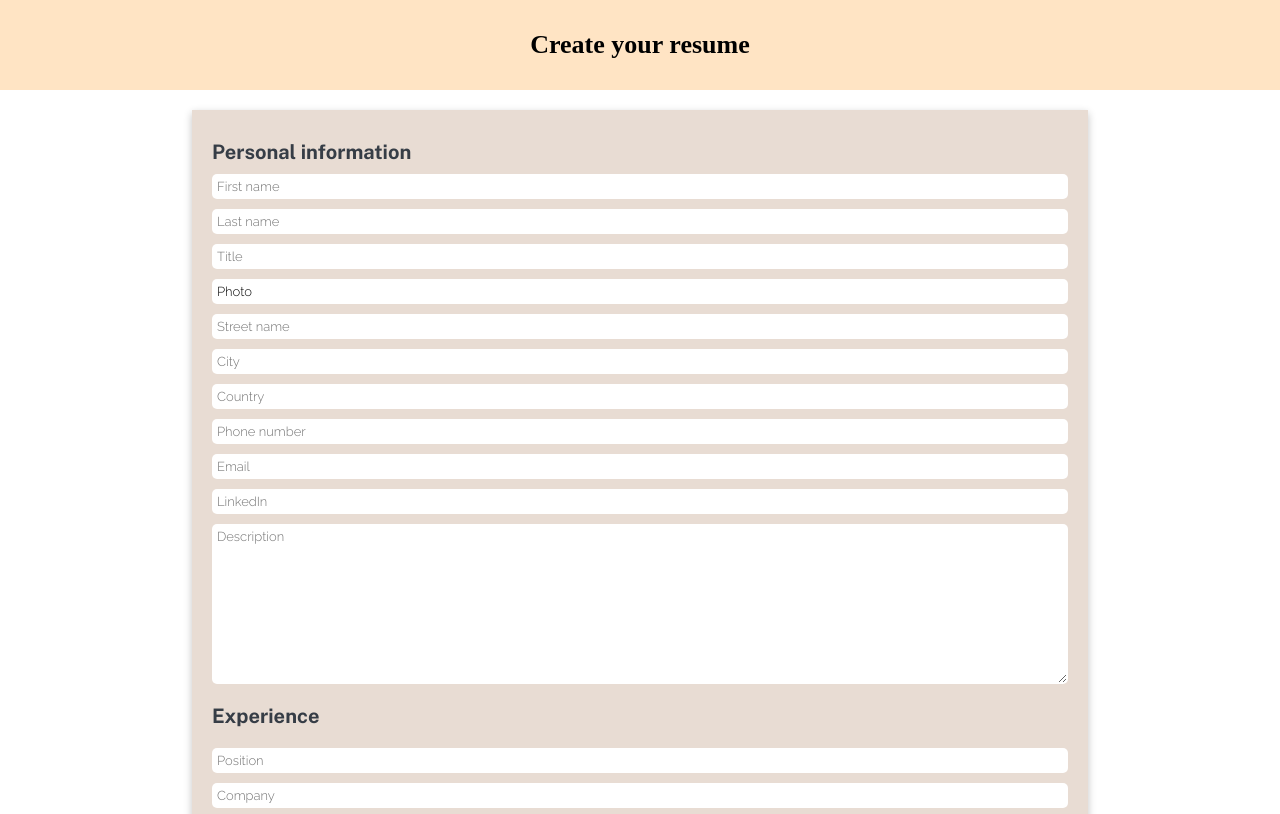
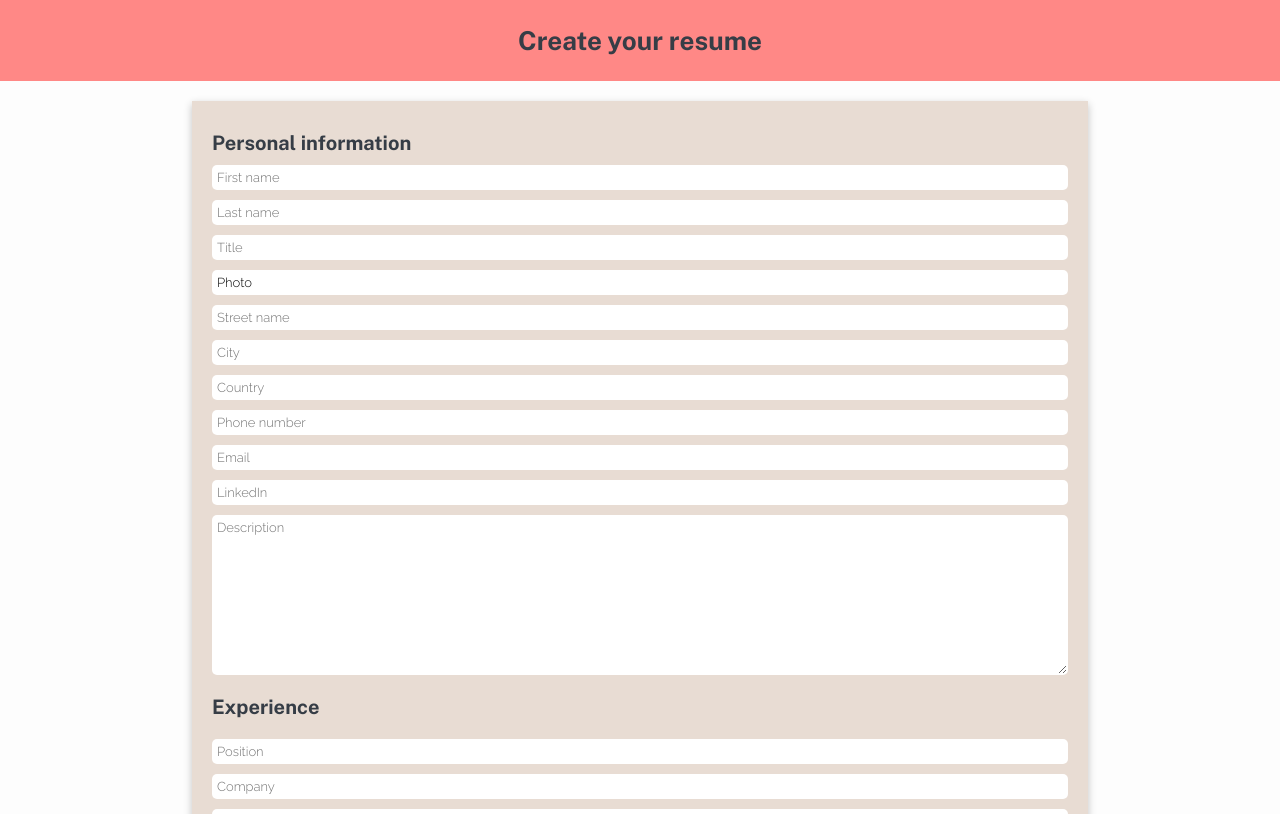
Before and after one commit to Mashha/CV-maker, a React (Vite) app: page / in a window 1280 px wide. Shown: the top 814 px of the page. Built offline with nearby package versions, Linux system fonts and the light colour scheme.

Commit message:
added a few styles

```diff
--- a/src/App.css
+++ b/src/App.css
@@ -18,12 +18,18 @@ body {
 .App {
   width: 100%;
   min-height: 100vh;
+  background-color: #fdfdfd;
 }
 
 header {
-  background-color: bisque;
-  padding: 30px 0;
+  background-color: #ff8886;
+  padding: 25px 0;
   text-align: center;
+}
+
+header h1 {
+  color: #363d46;
+  font-family: "Public Sans", sans-serif;
 }
 
 main {
@@ -121,7 +127,7 @@ button:hover {
   display: none;
 }
 
-.skill-input:hover > .remove-skill{
+.skill-input:hover > .remove-skill {
   display: block;
 }
 
@@ -129,7 +135,6 @@ button:hover {
 .cv-letter {
   display: flex;
   justify-content: center;
-  align-items: center;
 }
 
 .cv-template {
@@ -366,6 +371,13 @@ button:hover {
 footer {
   padding: 20px 0;
   text-align: center;
+  font-family: "Raleway", sans-serif;
+}
+
+footer p a {
+  color: #ff8886;
+  text-decoration: none;
+  font-weight: bold;
 }
 
 @media (max-width: 1600px) {
```
